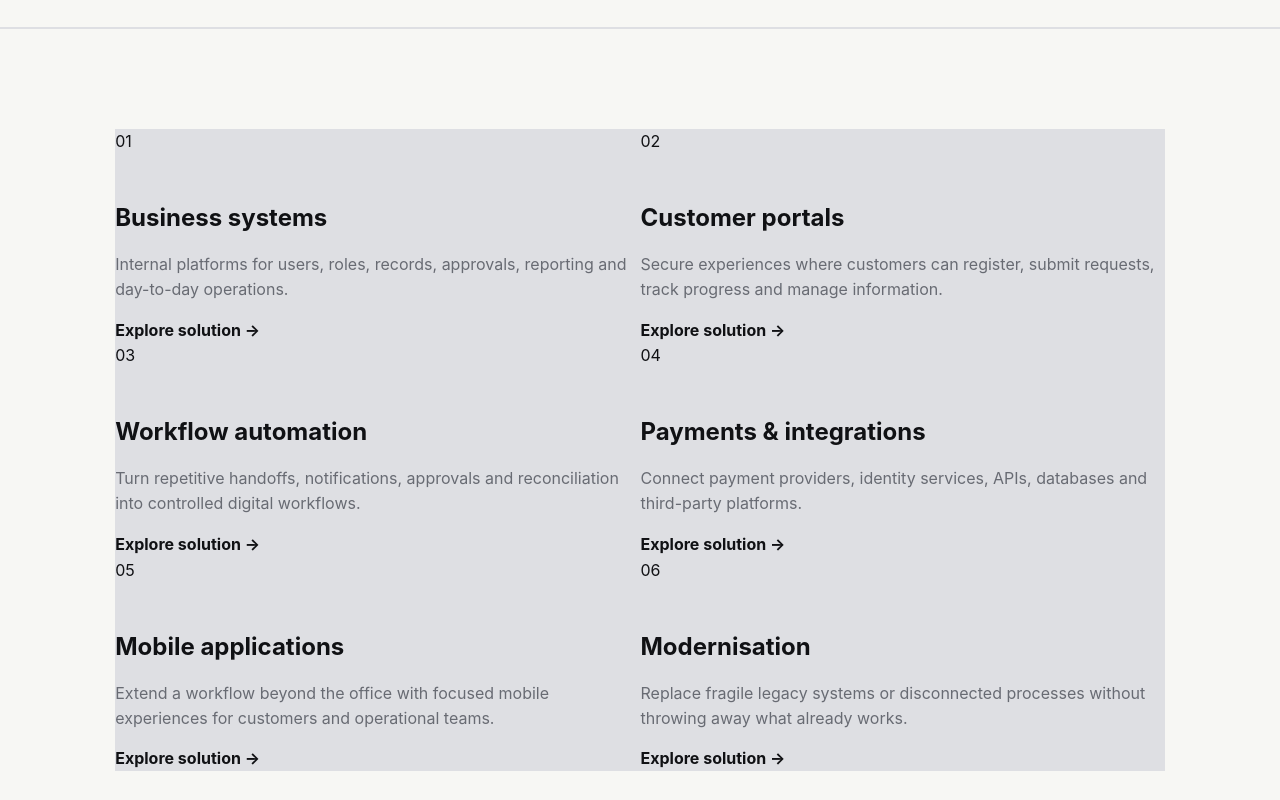
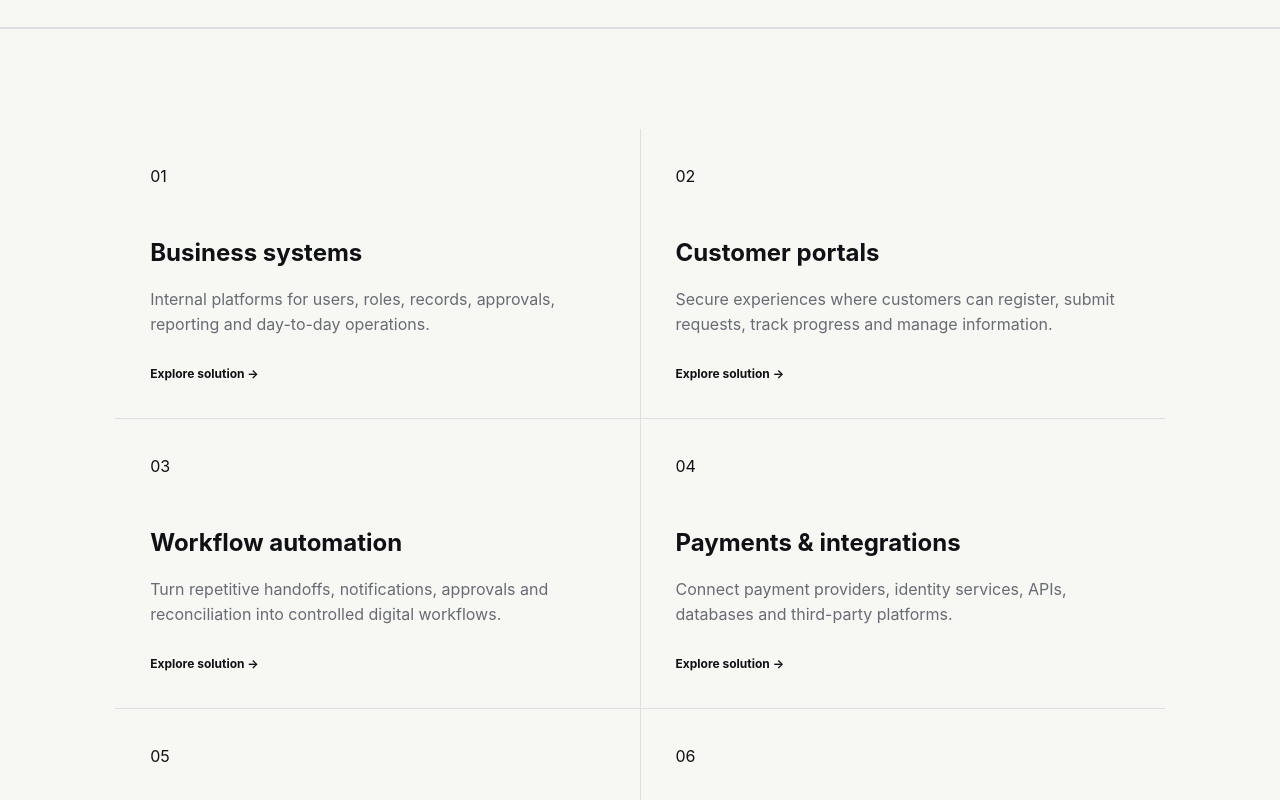
Before and after one commit to Christopher-Mokolare/business-software, an Angular app: page /services in a window 1280 px wide. Shown: the part 640-1440 px from the top of the page. Built offline with nearby package versions, Linux system fonts and the light colour scheme.

Commit message:
Style interactive solution cards and detail pages

```diff
--- a/src/styles.css
+++ b/src/styles.css
@@ -37,3 +37,7 @@ html[data-theme="dark"] .contact input,html[data-theme="dark"] .contact textarea
 html[data-theme="dark"] .contact input::placeholder,html[data-theme="dark"] .contact textarea::placeholder{color:#7f8996}
 html[data-theme="dark"] footer{border-color:#303844;color:#8f9aa7}
 @media(max-width:800px){html[data-theme="dark"] .site-header nav{background:var(--paper);border-color:#303844}}
+
+.solution-card{display:block;background:var(--paper);padding:35px;min-height:250px;transition:transform .2s ease,background .2s ease}.solution-card:hover{transform:translateY(-3px);background:#fff}.solution-card strong{display:block;margin-top:28px;font-size:12px}.solution-grid{display:grid;grid-template-columns:.8fr 1.2fr;gap:8vw}.solution-list{list-style:none;margin:0;padding:0;border-top:1px solid var(--line)}.solution-list li{padding:18px 0;border-bottom:1px solid var(--line);font-weight:650}.solution-example{background:var(--dark);color:white}.solution-example .section-kicker{color:#c9ff3d}.solution-example h2{max-width:1050px;margin-bottom:0}.solution-hero{padding-bottom:85px}.solution-hero h1{max-width:1100px}.solution-section h2{font-size:clamp(30px,3.5vw,50px);margin-top:12px}
+html[data-theme="dark"] .solution-card{background:#111820}.html[data-theme="dark"] .solution-card:hover{background:#17202a}
+@media(max-width:800px){.solution-grid{grid-template-columns:1fr;gap:35px}.solution-card{min-height:0}.solution-hero{padding-bottom:55px}}
```
